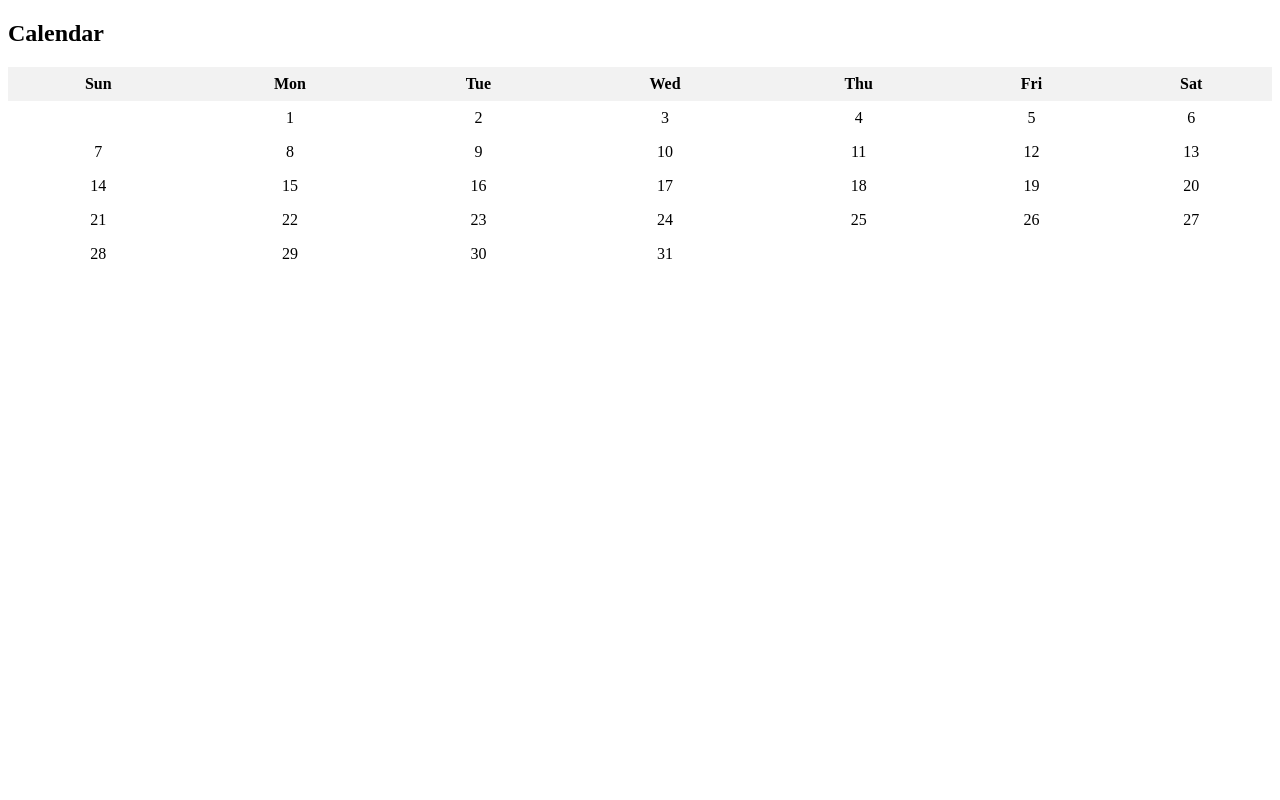
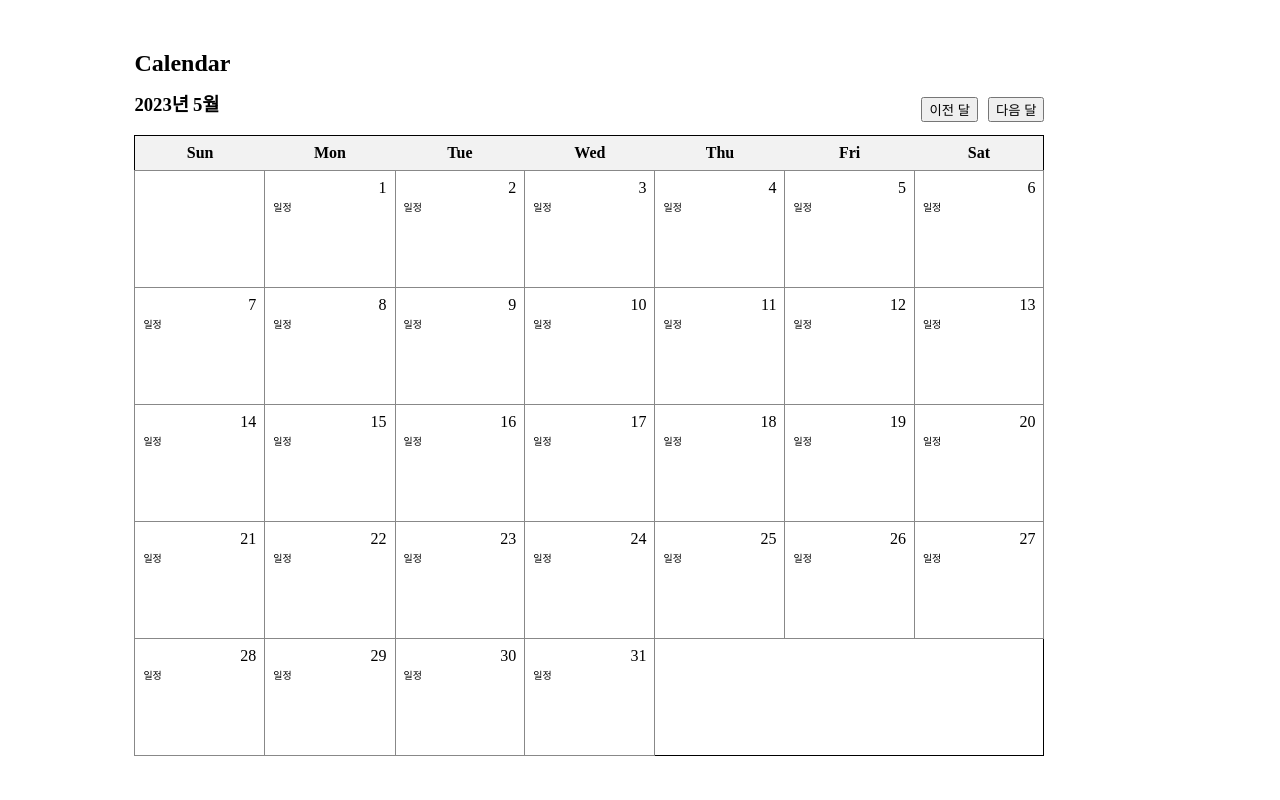
Before and after one commit to sohyeonAhn/django_side_1, a Django app: page /pybo/diary/ in a window 1280 px wide. Run offline with Django 4.2, Linux system fonts and the light colour scheme.

Commit message:
daily_main.html 생성

```diff
--- a/templates/pybo/diary_main.html
+++ b/templates/pybo/diary_main.html
@@ -4,14 +4,40 @@
     <meta charset="UTF-8">
     <title>Calendar</title>
     <style>
+        h3{
+            display: inline-block;
+            margin-top: -20px;
+        }
+
+        .calendar {
+            margin-left: 10%;
+            margin-top: 50px;
+        }
+
+        .calendar-day-number {
+            position: absolute;
+            top: 5px;
+            right: 5px;
+            font-weight: bold;
+        }
+
+        .calendar-day-info {
+            position: absolute;
+            bottom: 5px;
+            right: 5px;
+            font-size: 14px;
+        }
+
         table {
             border-collapse: collapse;
-            width: 100%;
+            width: 80%;
+            height: 60%;
+            border: solid #000 1px;
           }
 
           th,
           td {
-            text-align: center;
+            text-align: top|right;
             padding: 8px;
           }
 
@@ -22,7 +48,23 @@
 
           td {
             background-color: white;
+            width: 120px;
+            height: 100px;
+            position: relative;
+            border: solid #888 1px;
           }
+            span {
+                text-align: right;
+                vertical-align: top;
+                display: block;
+                height: 20%;
+                margin-top: 0;
+            }
+            .daily {
+                text-align: left;
+                font-size: 10px;
+                height: 80%;
+            }
 
           td.today {
             background-color: #4CAF50;
@@ -38,6 +80,11 @@
 <body>
     <div class="calendar">
         <h2>Calendar</h2>
+        <h3 id="currentYear">2023년</h3>
+        <h3 id="currentMonth">6월</h3>
+
+        <button id="nextBtn" style="float: right; margin-right: 20%;">다음 달</button>
+        <button id="prevBtn" style="float: right; margin-right: 10px;">이전 달</button>
         <table>
             <thead>
                 <tr>
@@ -62,6 +109,8 @@
 
         function createCalendar(year, month) {
             const calendarBody = document.querySelector('.calendar tbody');
+            crYear = document.getElementById("currentYear");
+            crMonth = document.getElementById("currentMonth");
             let date = new Date(year, month, 1);
             let calendarHtml = '';
 
@@ -69,7 +118,7 @@
                 const day = date.getDate();
                 const dayOfWeek = date.getDay();
 
-                if (dayOfWeek === 0) {
+                if (dayOfWeek === 0) {  // 일요일인 경우 tr시작
                     calendarHtml += '<tr>';
                 }
 
@@ -77,9 +126,10 @@
                     calendarHtml += '<td colspan="' + dayOfWeek + '"></td>';
                 }
 
-                calendarHtml += '<td>' + day + '</td>';
+                calendarHtml += '<td><span>' + day + '</span>' + '<div class="daily"> 일정 </div>' + '</td>';
+                // 일정 부분에 일정 가져와서 입력하기
 
-                if (dayOfWeek === 6) {
+                if (dayOfWeek === 6) {  // 토요일인 경우 tr 끝
                     calendarHtml += '</tr>';
                 }
 
@@ -87,9 +137,43 @@
             }
 
             calendarBody.innerHTML = calendarHtml;
+            crYear.innerHTML = year+"년";
+            crMonth.innerHTML = month+1+"월";
         }
 
         createCalendar(year, month);
+
+        // 이전 달 버튼 클릭 시
+        document.getElementById('prevBtn').addEventListener('click', function() {
+            // 현재 표시된 달력의 연도와 월 가져오기
+            const currentYear = parseInt(document.getElementById('currentYear').textContent);
+            const currentMonth = parseInt(document.getElementById('currentMonth').textContent) - 1; // 0부터 시작하므로 1을 빼줌
+
+            // 이전 달의 연도와 월 계산하기
+            const prevDate = new Date(currentYear, currentMonth - 1);
+            const prevYear = prevDate.getFullYear();
+            const prevMonth = prevDate.getMonth();
+
+            // 달력 생성
+            createCalendar(prevYear, prevMonth);
+        });
+
+        // 다음 달 버튼 클릭 시
+        document.getElementById('nextBtn').addEventListener('click', function() {
+            // 현재 표시된 달력의 연도와 월 가져오기
+            const currentYear = parseInt(document.getElementById('currentYear').textContent);
+            const currentMonth = parseInt(document.getElementById('currentMonth').textContent) - 1; // 0부터 시작하므로 1을 빼줌
+
+            // 다음 달의 연도와 월 계산하기
+            const nextDate = new Date(currentYear, currentMonth + 1);
+            const nextYear = nextDate.getFullYear();
+            const nextMonth = nextDate.getMonth();
+
+            // 달력 생성
+            createCalendar(nextYear, nextMonth);
+        });
+
+
     </script>
 </body>
 </html>
```
